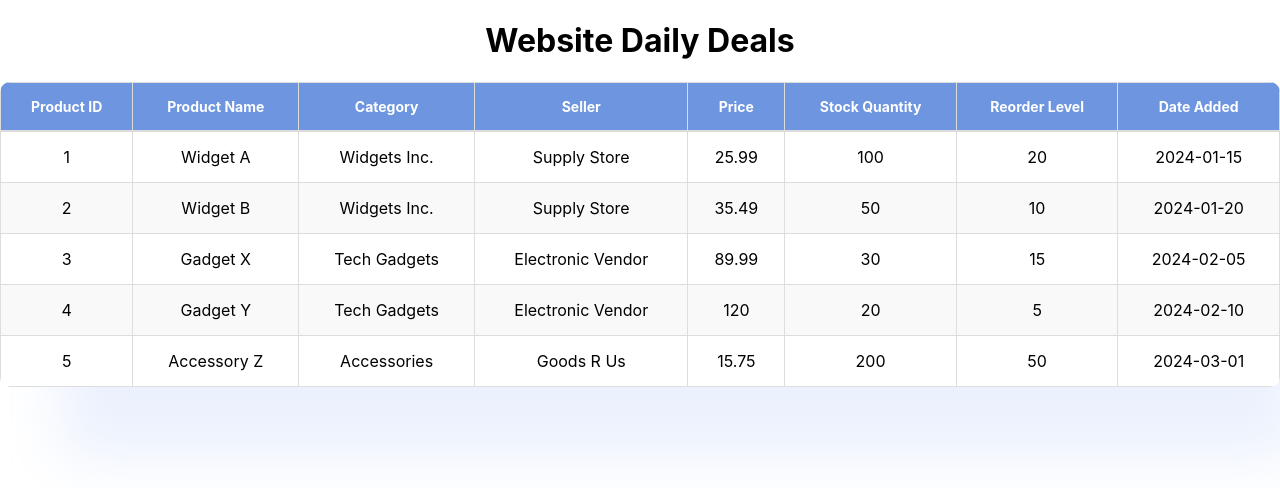
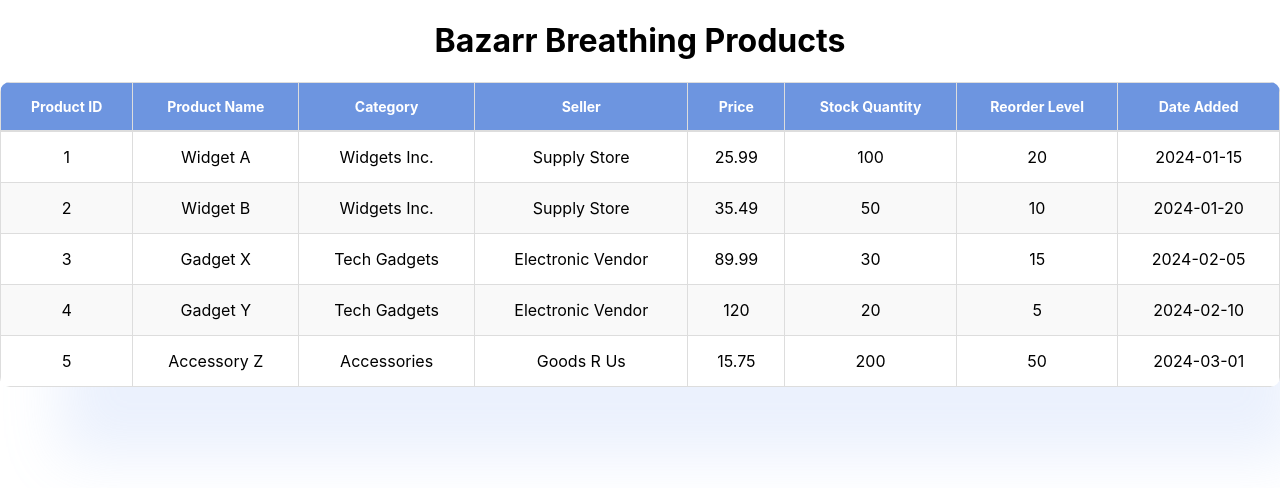
Before and after one commit to i-najar/csv-to-table-breathing, a React (Create React App) app: page / in a window 1280 px wide. Shown: the top 488 px of the page. Built offline with nearby package versions, Linux system fonts and the light colour scheme.

Commit message:
title change

```diff
--- a/src/App.jsx
+++ b/src/App.jsx
@@ -43,7 +43,7 @@ function App() {
 
   return (
     <div className="App">
-      <h1>Website Daily Deals</h1>
+      <h1>Bazarr Breathing Products</h1>
       <table>
         <thead>
           <tr>
```
